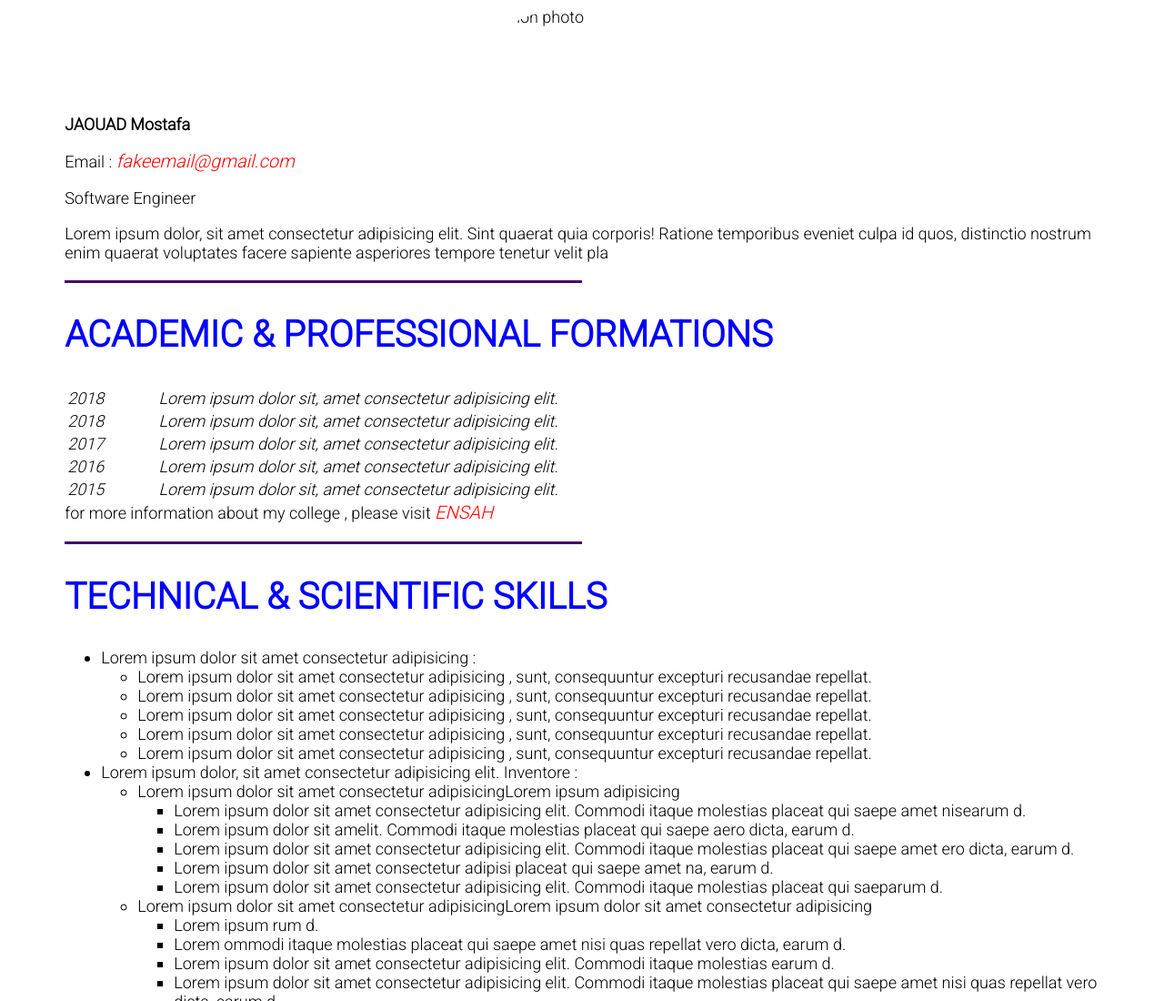
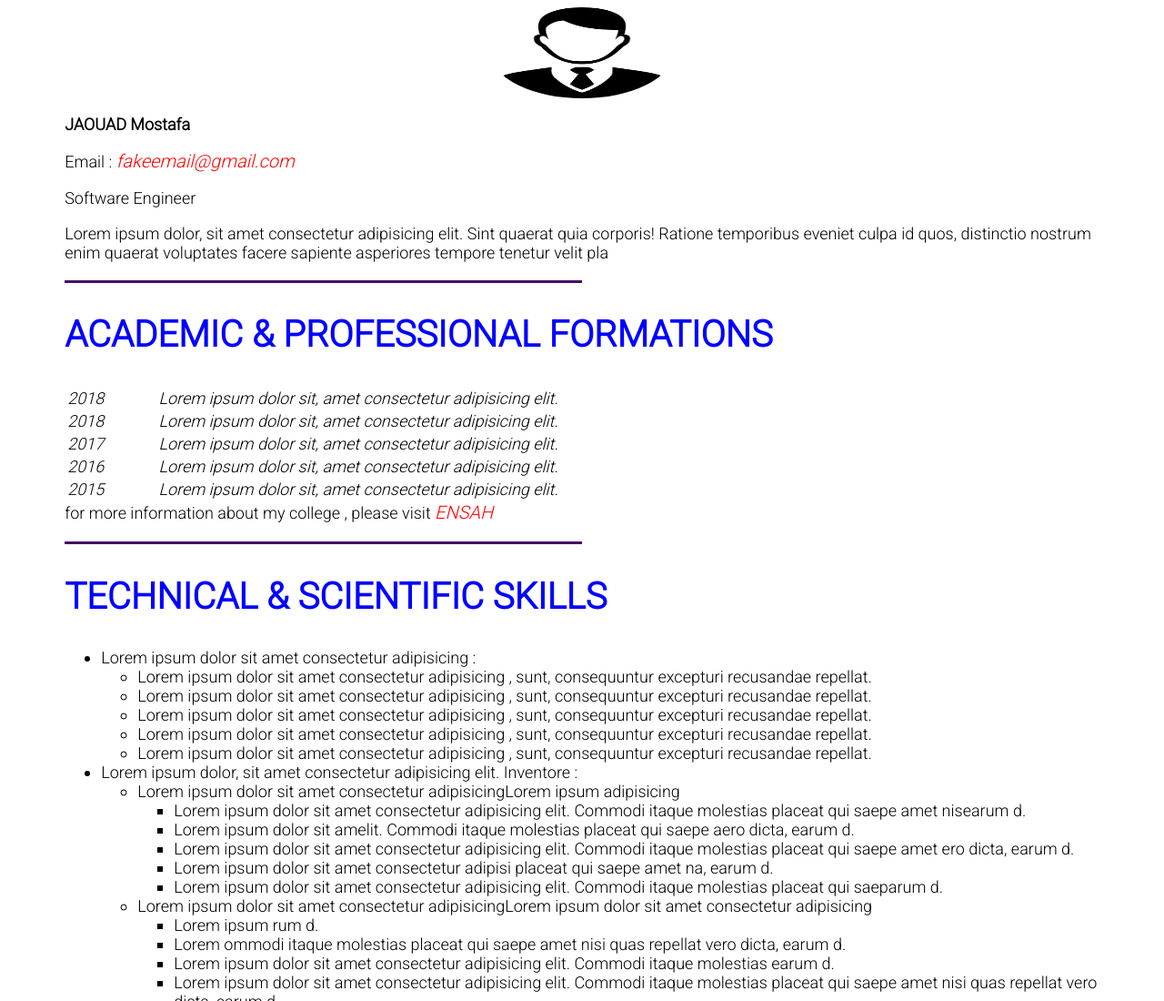
Before and after one commit to jaouadm/jaouadm.github.io, a plain HTML site: page cvSansCss/cv.html in a window 1280 px wide. Shown: the top 1100 px of the page at 91% size. Drawn offline with Linux system fonts and the light colour scheme; files that its build step writes are made by us from their sources.

Commit message:
Update cv.html

```diff
--- a/cvSansCss/cv.html
+++ b/cvSansCss/cv.html
@@ -14,7 +14,7 @@
 <body>
     <div class="wrapper">
         <div class="header">
-            <img src="linux.jpg" alt="mon photo" style="width: 200px;">
+            <img src="linux.png" alt="mon photo" style="width: 200px;">
             <p><strong>JAOUAD Mostafa</strong> </p>
             <p>Email : <a href="mailto: fakeemail@gmail.com">fakeemail@gmail.com</a></p>
             <p>Software Engineer</p>
```
